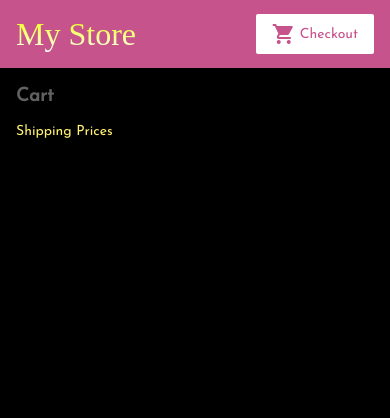
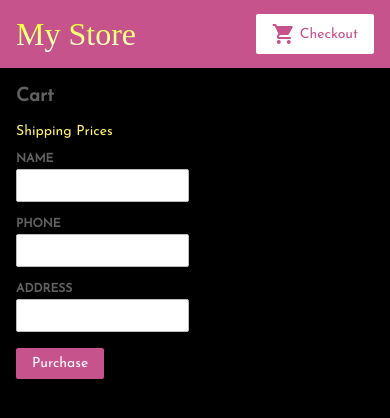
Before and after one commit to walterswoodward/basic-angular-app, an Angular app: page /cart in a window 390 px wide. Shown: the top 418 px of the page. Built offline with nearby package versions, Linux system fonts and the light colour scheme; a web font is replaced by a local one.

Commit message:
add phone to form

```diff
--- a/src/app/cart/cart.component.html
+++ b/src/app/cart/cart.component.html
@@ -8,3 +8,30 @@
   <span>{{ item.name }}</span>
   <span>{{ item.price | currency }}</span>
 </div>
+
+<form [formGroup]="checkoutForm" (ngSubmit)="onSubmit(checkoutForm.value)">
+
+  <div>
+    <label for="name">
+      Name
+    </label>
+    <input id="name" type="text" formControlName="name">
+  </div>
+
+  <div>
+    <label for="phone">
+      Phone
+    </label>
+    <input id="phone" type="text" formControlName="phone">
+  </div>
+
+  <div>
+    <label for="address">
+      Address
+    </label>
+    <input id="address" type="text" formControlName="address">
+  </div>
+
+  <button class="button" type="submit">Purchase</button>
+
+</form>
--- a/src/app/cart/cart.component.ts
+++ b/src/app/cart/cart.component.ts
@@ -19,6 +19,7 @@
 
     this.checkoutForm = this.formBuilder.group({
       name: '',
+      phone: '',
       address: ''
     });
   }
```
